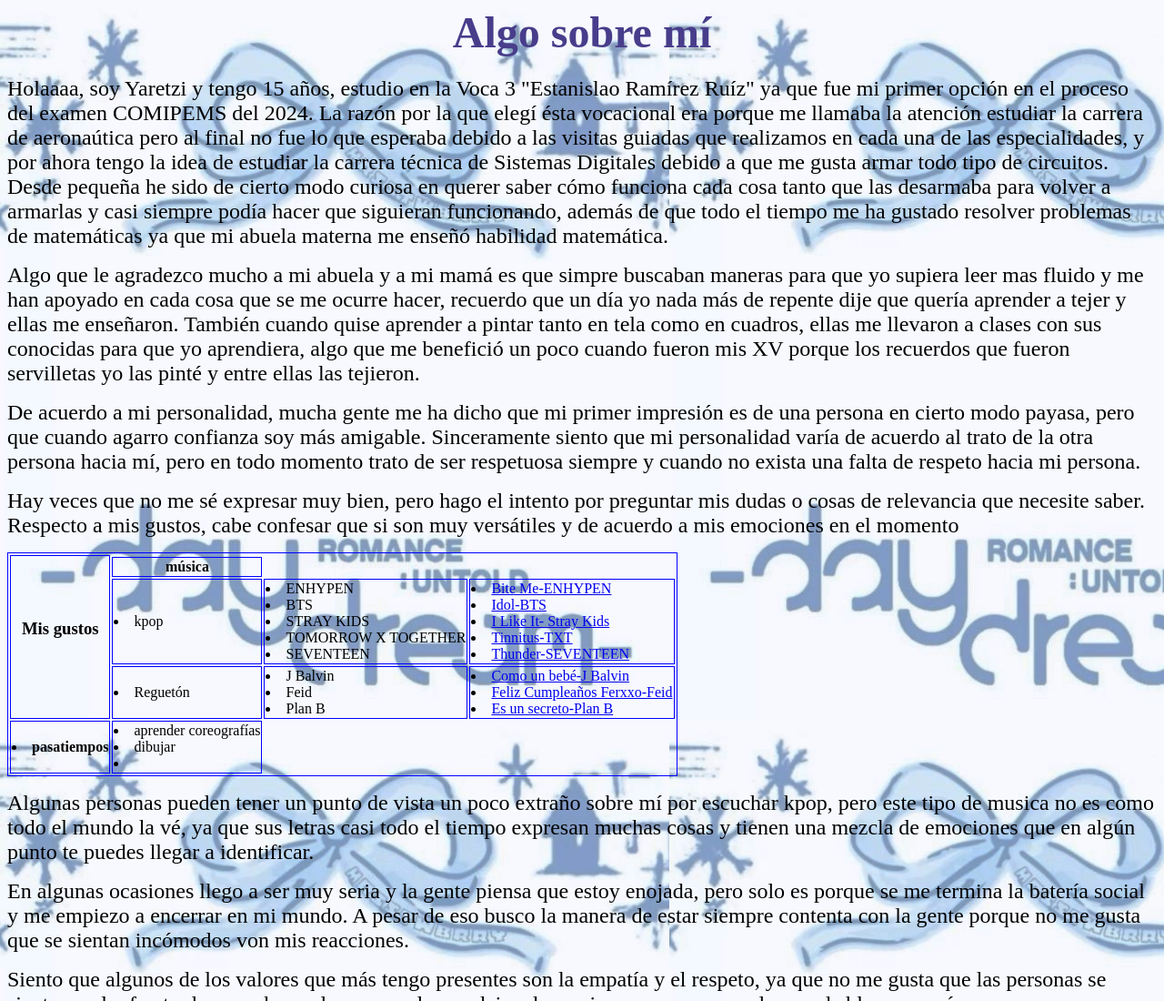
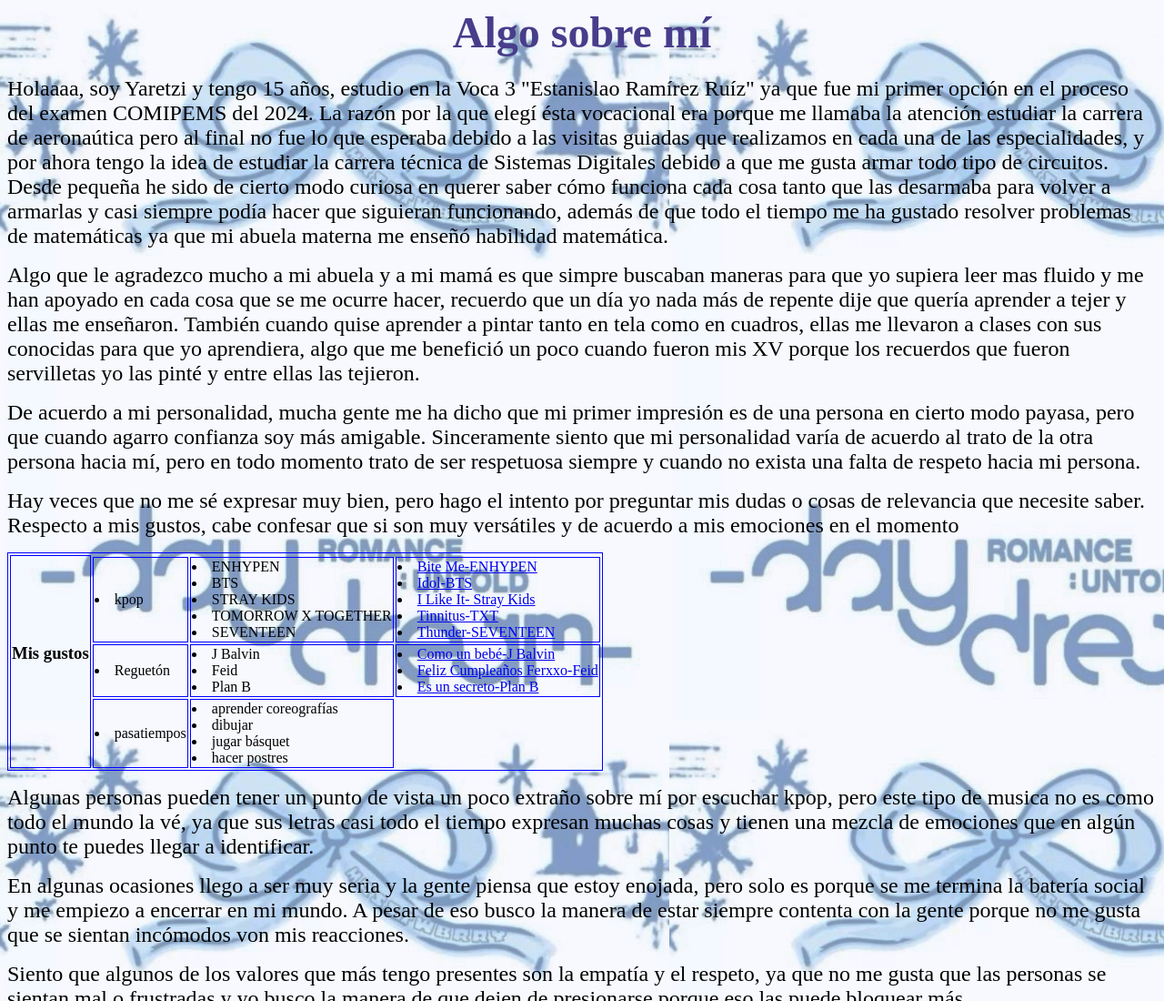
Before and after one commit to issa9002/yo, a plain HTML site: page index.html in a window 1280 px wide. Shown: the top 1100 px of the page at 91% size. Drawn offline with Linux system fonts and the light colour scheme.

Commit message:
Update index.html

```diff
--- a/index.html
+++ b/index.html
@@ -15,9 +15,7 @@
    <td rowspan=4><center><h3>Mis gustos</center></h3></td>
    </tr>
    <tr>
-     <th>m&uacutesica</th>
-   </tr>
-     <td><li>kpop</kpop></li></td>
+     <td><li>kpop</li></td>
       <td><li>ENHYPEN</li><li>BTS</li><li>STRAY KIDS</li><li>TOMORROW X TOGETHER</li><li>SEVENTEEN</li></td>
       <td><li><a href="https://youtu.be/wXFLzODIdUI?si=YHSCwrhoS7er3BT4">Bite Me-ENHYPEN</a></li><li><a href="https://youtu.be/pBuZEGYXA6E?si=UYXJc0yHnvrRlDUr">Idol-BTS</li></li><li><a href="https://youtu.be/Oz7v7TP_-3k?si=4kusMmfK6g-3ukgc">I Like It- Stray Kids</a></li><li><a href="https://youtu.be/SSzegrjvxX4?si=aLGqLn2C29Vrj3op">Tinnitus-TXT</li><li><a href="https://youtu.be/pS57UX6s-xw?si=4fX4GfCYbULjX6oF">Thunder-SEVENTEEN</li></a></td>
    </tr>
@@ -27,15 +25,15 @@
       <td><li><a href="https://youtu.be/HcwEyLhwL54?si=OajKDpZUriyi9iBa">Como un beb&eacute-J Balvin</a></li><li><a href="https://youtu.be/jRxDUsGmwuc?si=t833R5qNP2Tjd5LD">Feliz Cumpleaños Ferxxo-Feid</li><li><a href="https://youtu.be/fsUP-KYPI98?si=pt0z9GBFbt90t7mX">Es un secreto-Plan B</li></td>
    </tr>
    <tr>
-      <th><li>pasatiempos</li></th>
-      <td><li>aprender coreograf&iacuteas</li><li>dibujar</li><li></li></td>
+      <td><li>pasatiempos</li></td>
+      <td><li>aprender coreograf&iacuteas</li><li>dibujar</li><li>jugar básquet</li><li>hacer postres</li></td>
    </tr>
 </table>
 <p><font size=5 color="black" face="Gabriola"> Algunas personas pueden tener un punto de vista un poco extraño sobre m&iacute por escuchar kpop, pero este tipo de musica no es como todo el mundo la v&eacute, ya que sus letras casi todo el tiempo expresan muchas cosas y tienen una mezcla de emociones que en alg&uacuten punto te puedes llegar a identificar.</font></p>
 <p><font size=5 color="black" face="Gabriola"> En algunas ocasiones llego a ser muy seria y la gente piensa que estoy enojada, pero solo es porque se me termina la bater&iacutea social y me empiezo a encerrar en mi mundo. A pesar de eso busco la manera de estar siempre contenta con la gente porque no me gusta que se sientan inc&oacutemodos von mis reacciones.</font></p>
 <p><font size=5 color="black" face="Gabriola"> Siento que algunos de los valores que m&aacutes tengo presentes son la empatía y el respeto, ya que no me gusta que las personas se sientan mal o frustradas y yo busco la manera de que dejen de presionarse porque eso las puede bloquear m&aacutes. </font></p>
 
-<center><img src="yo.png" widht=100></center>
+<center><img src="yo.png" widht=80></center>
 
 
 <a href="https://issa9002.github.io/indice.1/"><center><img src="images.png" width=100 heigth=100></center></a>
```
